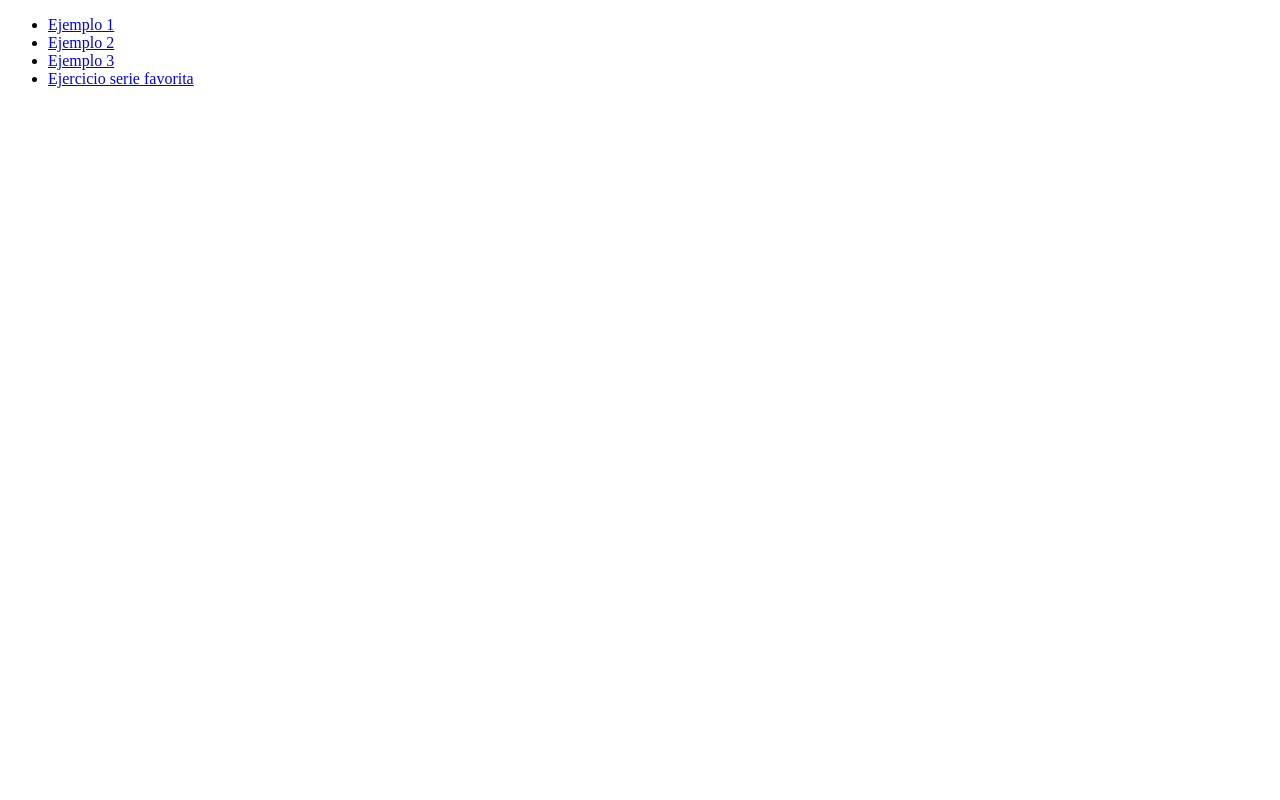
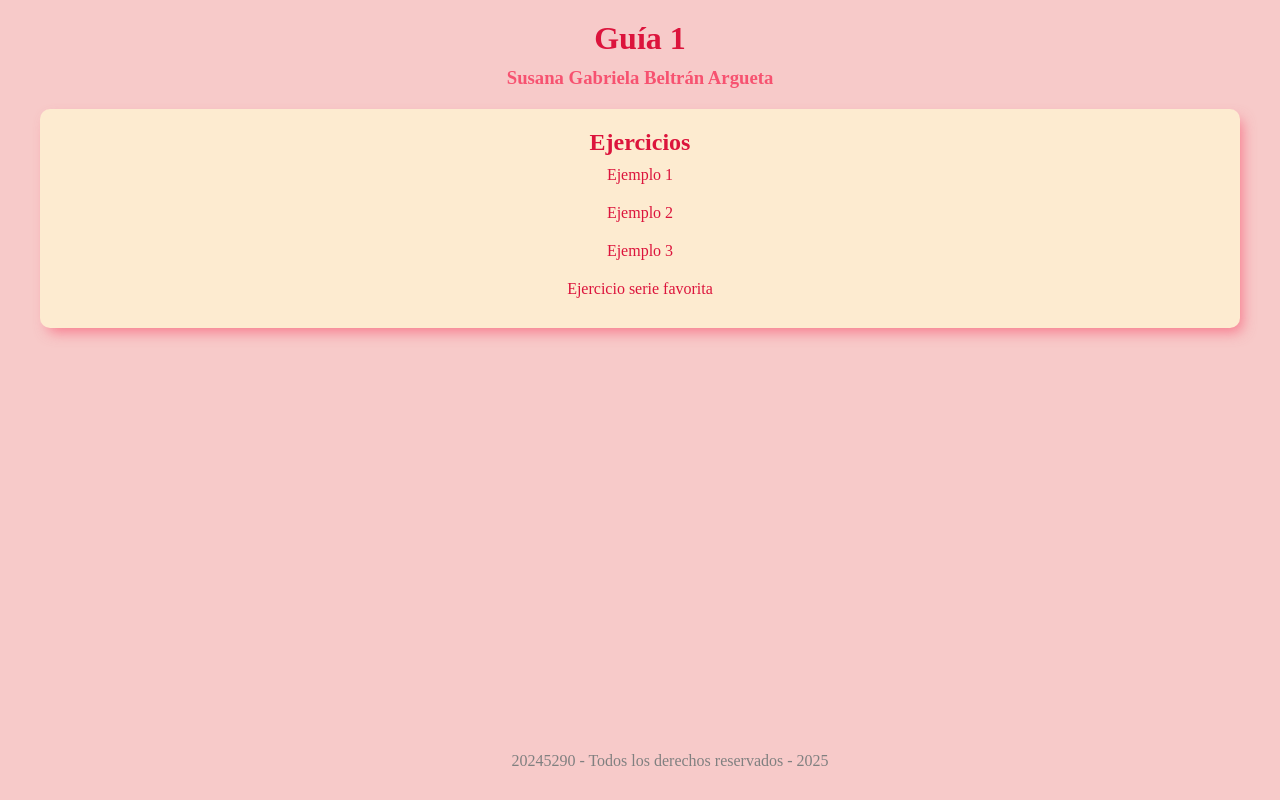
Before and after one commit to belsusaan/20245290_guias_desarrollo, a plain HTML site: page semana1/menu_guia1.html in a window 1280 px wide. Drawn offline with Linux system fonts and the light colour scheme.

Commit message:
menu-css

```diff
--- /dev/null
+++ b/semana1/css/menu.css
@@ -0,0 +1,61 @@
+* {
+    margin: 0;
+    padding: 0;
+}
+
+body {
+    background-color: #F7CAC9;
+    text-align: center;
+    margin: 20px;
+}
+
+header h1, header h3{
+    margin-bottom: 10px;
+}
+header h1, .menu h2 {
+    color: #DC143C;
+}
+header h3 {
+    color: #F75270;
+}
+
+.menu {
+    padding: 20px;
+    margin: 20px;
+    background-color: #FDEBD0;
+    -webkit-box-shadow: 5px 7px 14px -3px rgba(247,82,112,0.68);
+    box-shadow: 5px 7px 14px -3px rgba(247,82,112,0.68);
+    border-radius: 10px;
+
+}
+
+.menu li {
+    list-style-type: none;
+    padding: 10px;
+}
+
+.menu a {
+    text-decoration: none;
+}
+
+.menu a:link {
+    color: #DC143C;
+}
+
+.menu a:hover {
+    color: #F75270;
+}
+
+.menu a:visited {
+    color: #F75270;
+}
+
+
+footer {
+    color: gray;
+    margin: 30px;
+    position: fixed;
+    left: 0;
+    bottom: 0;
+    width: 100%;
+}
--- a/semana1/css/style_tvshow.css
+++ b/semana1/css/style_tvshow.css
@@ -109,4 +109,5 @@ footer {
     text-align: center;
     font-size: 16px;
     color: #B17F59;
+    padding: 20px;
 }
--- a/semana1/menu_guia1.html
+++ b/semana1/menu_guia1.html
@@ -4,14 +4,24 @@
     <meta charset="UTF-8">
     <meta name="viewport" content="width=device-width, initial-scale=1.0">
     <title>Guía 1</title>
+    <link rel="stylesheet" href="css/menu.css">
 </head>
 <body>
-    <ul>
-        <li><a href="estilos_embebidos.html">Ejemplo 1</a></li>
-        <li><a href="ejemplo2.html">Ejemplo 2</a></li>
-        <li><a href="pais.html">Ejemplo 3</a></li>
-        <li><a href="serie_fav.html">Ejercicio serie favorita</a></li>
-    </ul>
-
+    <header>
+        <h1>Guía 1</h1>
+        <h3>Susana Gabriela Beltrán Argueta</h3>
+    </header>
+    <main>
+        <ul class="menu">
+            <h2>Ejercicios</h2>
+            <li><a href="estilos_embebidos.html" target="_blank">Ejemplo 1</a></li>
+            <li><a href="ejemplo2.html" target="_blank">Ejemplo 2</a></li>
+            <li><a href="pais.html" target="_blank">Ejemplo 3</a></li>
+            <li><a href="serie_fav.html" target="_blank">Ejercicio serie favorita</a></li>
+        </ul>
+    </main>
+    <footer>
+        <p>20245290 - Todos los derechos reservados - 2025</p>
+    </footer>
 </body>
 </html>
```
Also changed, not shown: index.html (+14 -3 lines), semana1/serie_fav.html (+1 -1 lines).
